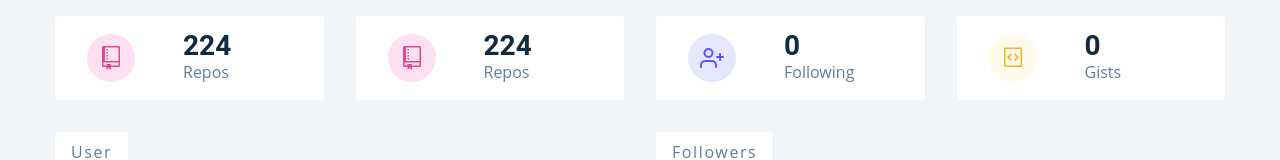
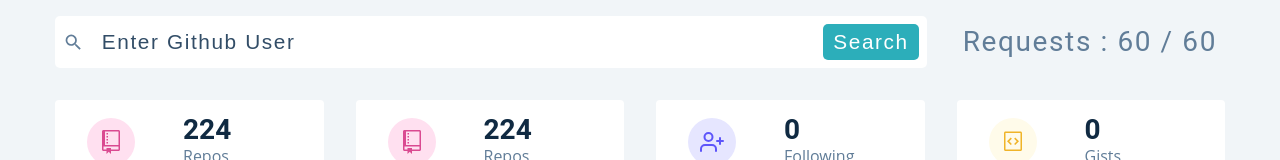
Before and after one commit to the-priyanka/search-gihub-users, a React (Create React App) app: page / in a window 1280 px wide. Shown: the top 160 px of the page. Built offline with nearby package versions, Linux system fonts and the light colour scheme.

Commit message:
search component

```diff
--- a/src/components/Search.js
+++ b/src/components/Search.js
@@ -1,7 +1,120 @@
-import React from "react";
+import React, { useState } from "react";
+import styled from "styled-components";
+import { MdSearch } from "react-icons/md";
+import { GithubContext } from "../context/context";
 
 const Search = () => {
-  return <div>Search</div>;
+  const [user, setUser] = useState("");
+
+  // get things from global context
+  const handleSubmit = (e) => {
+    e.preventDefault();
+    if (user) {
+      // more logic coming up soon
+      // optional
+      setUser("");
+    }
+  };
+  return (
+    <section className="section">
+      <Wrapper className="section-center">
+        <form onSubmit={handleSubmit}>
+          <div className="form-control">
+            <MdSearch />
+            <input
+              type="text"
+              placeholder="enter github user"
+              value={user}
+              onChange={(e) => setUser(e.target.value)}
+            />
+            <button type="submit">search</button>
+          </div>
+        </form>
+        <h3>requests : 60 / 60</h3>
+      </Wrapper>
+    </section>
+  );
 };
 
+const Wrapper = styled.div`
+  position: relative;
+  display: grid;
+  gap: 1rem 1.75rem;
+  @media (min-width: 768px) {
+    grid-template-columns: 1fr max-content;
+    align-items: center;
+    h3 {
+      padding: 0 0.5rem;
+    }
+  }
+  .form-control {
+    background: var(--clr-white);
+    display: grid;
+    align-items: center;
+    grid-template-columns: auto 1fr auto;
+    column-gap: 0.5rem;
+    border-radius: 5px;
+    padding: 0.5rem;
+    input {
+      border-color: transparent;
+      outline-color: var(--clr-grey-10);
+      letter-spacing: var(--spacing);
+      color: var(--clr-grey-3);
+      padding: 0.25rem 0.5rem;
+    }
+    input::placeholder {
+      color: var(--clr-grey-3);
+      text-transform: capitalize;
+      letter-spacing: var(--spacing);
+    }
+    button {
+      border-radius: 5px;
+      border-color: transparent;
+      padding: 0.25rem 0.5rem;
+      text-transform: capitalize;
+      letter-spacing: var(--spacing);
+      background: var(--clr-primary-5);
+      color: var(--clr-white);
+      transition: var(--transition);
+      cursor: pointer;
+      &:hover {
+        background: var(--clr-primary-8);
+        color: var(--clr-primary-1);
+      }
+    }
+    svg {
+      color: var(--clr-grey-5);
+    }
+    input,
+    button,
+    svg {
+      font-size: 1.3rem;
+    }
+    @media (max-width: 800px) {
+      button,
+      input,
+      svg {
+        font-size: 0.85rem;
+      }
+    }
+  }
+  h3 {
+    margin-bottom: 0;
+    color: var(--clr-grey-5);
+    font-weight: 400;
+  }
+`;
+const ErrorWrapper = styled.article`
+  position: absolute;
+  width: 90vw;
+  top: 0;
+  left: 0;
+  transform: translateY(-100%);
+  text-transform: capitalize;
+  p {
+    color: red;
+    letter-spacing: var(--spacing);
+  }
+`;
+
 export default Search;
--- a/src/pages/Dashboard.js
+++ b/src/pages/Dashboard.js
@@ -5,7 +5,7 @@
   return (
     <main>
       {/* <Navbar></Navbar> */}
-      {/* <Search /> */}
+      <Search />
       <Info />
       <User />
       <Repos />
```
